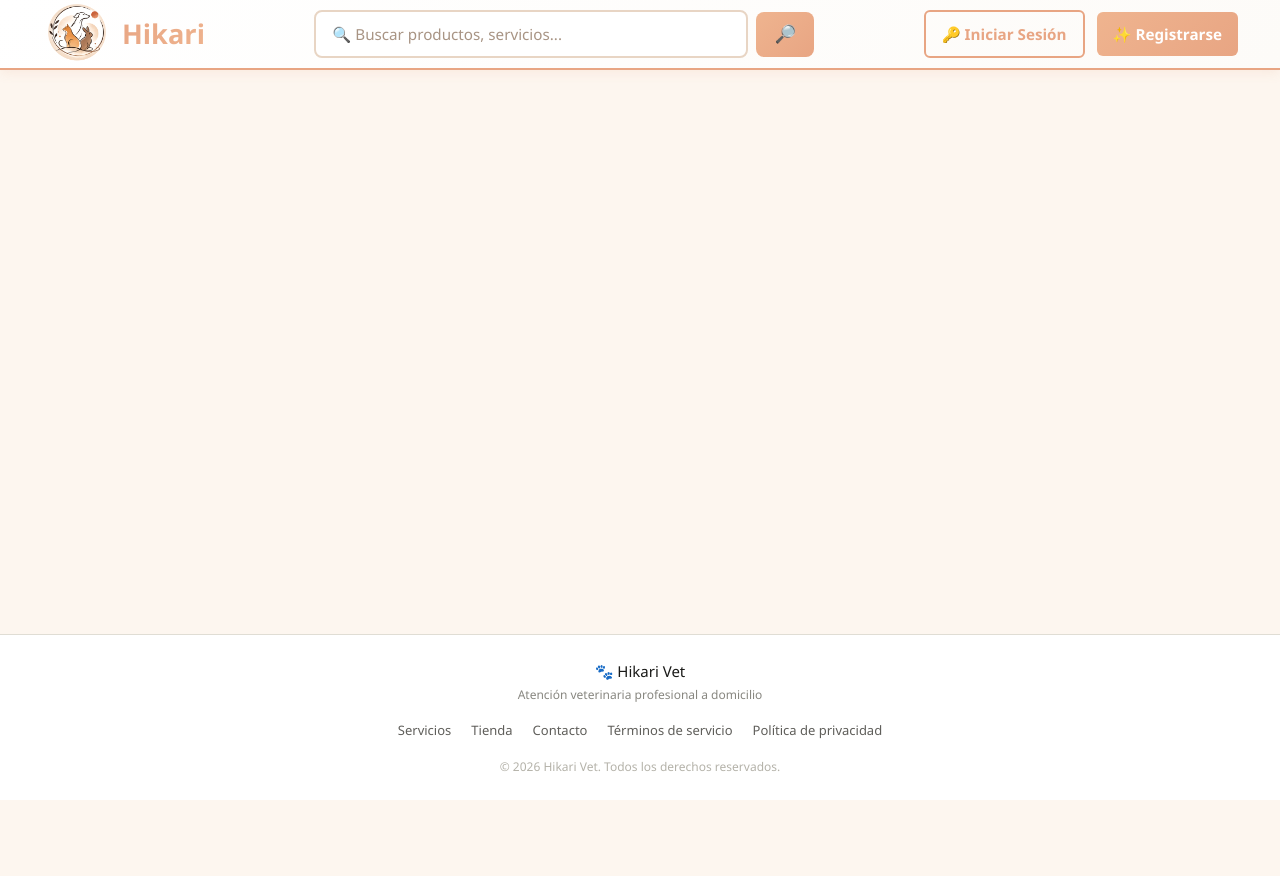
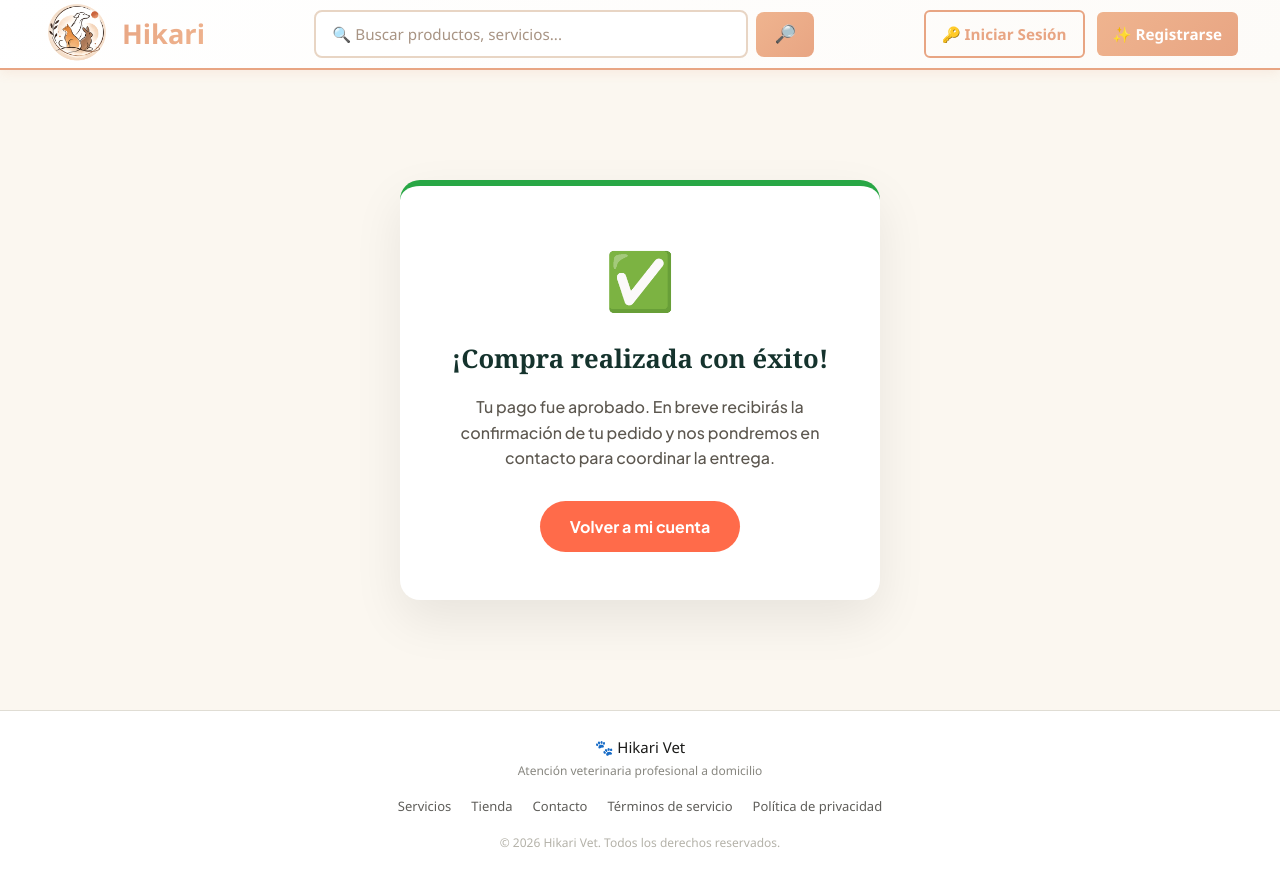
Before and after one commit to Deku194666/hikari-frontend, a React (Create React App) app: page /compra-exitosa in a window 1280 px wide. Before the commit the page ends 800 px from the top, so only its background shows below. Built offline with nearby package versions, Linux system fonts and the light colour scheme; no server answers.

Commit message:
Integracion completa de Mercado Pago: checkout y paginas de resultado

```diff
--- a/src/App.js
+++ b/src/App.js
@@ -36,6 +36,11 @@ import VideoCall from "./pages/VideoCall.jsx";
 import PrivateRoute from "./routes/PrivateRoute.jsx";
 import Telemedicina from "./pages/Telemedicina.jsx";
 import Petshop from "./pages/Petshop.jsx";
+import CompraExitosa from "./pages/CompraExitosa";
+import CompraFallida from "./pages/CompraFallida";
+import CompraPendiente from "./pages/CompraPendiente";
+
+
 
 function AppContent() {
   const location = useLocation();
@@ -75,6 +80,9 @@ function AppContent() {
           <Route path="/privacidad" element={<Privacidad />} />
           <Route path="/telemedicina"  element={   < Telemedicina  />  }   />
           <Route path="/petshop"  element={  <  Petshop /> }   />
+          <Route path="/compra-exitosa" element={<CompraExitosa />} />
+          <Route path="/compra-fallida" element={<CompraFallida />} />
+          <Route path="/compra-pendiente" element={<CompraPendiente />} />
 
           <Route path="/dashboard-vet" element={
             <PrivateVetRoute>
--- /dev/null
+++ b/src/pages/CompraExitosa.jsx
@@ -0,0 +1,25 @@
+
+
+
+import { Link } from "react-router-dom";
+import "./CompraResultado.css";
+
+function CompraExitosa() {
+  return (
+    <div className="cr-page">
+      <div className="cr-card cr-success">
+        <div className="cr-icon">✅</div>
+        <h1>¡Compra realizada con éxito!</h1>
+        <p>
+          Tu pago fue aprobado. En breve recibirás la confirmación de tu pedido
+          y nos pondremos en contacto para coordinar la entrega.
+        </p>
+        <Link to="/dashboard-cliente" className="cr-btn">
+          Volver a mi cuenta
+        </Link>
+      </div>
+    </div>
+  );
+}
+
+export default CompraExitosa;
--- /dev/null
+++ b/src/pages/CompraFallida.jsx
@@ -0,0 +1,26 @@
+
+
+
+
+import { Link } from "react-router-dom";
+import "./CompraResultado.css";
+
+function CompraFallida() {
+  return (
+    <div className="cr-page">
+      <div className="cr-card cr-failure">
+        <div className="cr-icon">❌</div>
+        <h1>No pudimos procesar tu pago</h1>
+        <p>
+          El pago no se completó. Puede haber sido rechazado por tu banco o
+          cancelado durante el proceso. No se realizó ningún cobro.
+        </p>
+        <Link to="/dashboard-cliente" className="cr-btn">
+          Volver a intentar
+        </Link>
+      </div>
+    </div>
+  );
+}
+
+export default CompraFallida;
--- /dev/null
+++ b/src/pages/CompraPendiente.jsx
@@ -0,0 +1,27 @@
+
+
+
+
+import { Link } from "react-router-dom";
+import "./CompraResultado.css";
+
+function CompraPendiente() {
+  return (
+    <div className="cr-page">
+      <div className="cr-card cr-pending">
+        <div className="cr-icon">⏳</div>
+        <h1>Tu pago está pendiente</h1>
+        <p>
+          Estamos esperando la confirmación de tu pago (esto puede pasar con
+          algunos medios de pago, como transferencias o pagos en efectivo).
+          Te avisaremos apenas se confirme.
+        </p>
+        <Link to="/dashboard-cliente" className="cr-btn">
+          Volver a mi cuenta
+        </Link>
+      </div>
+    </div>
+  );
+}
+
+export default CompraPendiente;
--- /dev/null
+++ b/src/pages/CompraResultado.css
@@ -0,0 +1,63 @@
+
+
+
+
+.cr-page {
+  min-height: 80vh;
+  display: flex;
+  align-items: center;
+  justify-content: center;
+  background: #fbf7f0;
+  padding: 2rem;
+  font-family: "Plus Jakarta Sans", system-ui, sans-serif;
+}
+
+.cr-card {
+  background: white;
+  border-radius: 20px;
+  padding: 48px 40px;
+  max-width: 480px;
+  width: 100%;
+  text-align: center;
+  box-shadow: 0 20px 50px rgba(0, 0, 0, 0.08);
+  border-top: 6px solid #ccc;
+}
+
+.cr-success { border-top-color: #28a745; }
+.cr-failure { border-top-color: #dc3545; }
+.cr-pending { border-top-color: #e0a53c; }
+
+.cr-icon {
+  font-size: 3.5rem;
+  margin-bottom: 16px;
+}
+
+.cr-card h1 {
+  font-family: "Fraunces", Georgia, serif;
+  font-size: 1.6rem;
+  color: #15332d;
+  margin-bottom: 14px;
+}
+
+.cr-card p {
+  color: #5c574f;
+  font-size: 1rem;
+  line-height: 1.6;
+  margin-bottom: 30px;
+}
+
+.cr-btn {
+  display: inline-block;
+  padding: 13px 30px;
+  background: #ff6b4a;
+  color: white;
+  border-radius: 999px;
+  font-weight: 700;
+  text-decoration: none;
+  transition: all 0.2s ease;
+}
+
+.cr-btn:hover {
+  background: #e2573a;
+  transform: translateY(-2px);
+}
--- a/src/pages/clientes/sections/ClientShop.jsx
+++ b/src/pages/clientes/sections/ClientShop.jsx
@@ -1,5 +1,5 @@
 import { useState, useEffect, useMemo } from "react";
-import { getProductsRequest, purchaseProductsRequest } from "../../../services/productService";
+import { getProductsRequest, createPaymentPreferenceRequest } from "../../../services/productService";
 import "./ClientShop.css";
 
 const CATEGORIES = [
@@ -125,21 +125,12 @@ function ClientShop() {
     setCheckingOut(true);
     try {
       const items = cart.map((item) => ({ productId: item._id, quantity: item.quantity }));
-      const data = await purchaseProductsRequest(items);
+      const data = await createPaymentPreferenceRequest(items);
 
-      if (data.success) {
-        alert("✅ ¡Compra realizada con éxito!");
-        setCart([]);
-        setShowCart(false);
-        loadProducts(); // refresca stock real
-      } else {
-        const failed = data.results.filter((r) => !r.ok);
-        alert("⚠️ Algunos productos no se pudieron comprar:\n" + failed.map((f) => f.msg).join("\n"));
-        loadProducts();
-      }
+      // Redirige al usuario a la pantalla de pago de Mercado Pago
+      window.location.href = data.sandbox_init_point || data.init_point;
     } catch (err) {
-      alert(err.response?.data?.msg || "No se pudo procesar la compra");
-    } finally {
+      alert(err.response?.data?.msg || "No se pudo iniciar el pago");
       setCheckingOut(false);
     }
   };
@@ -305,7 +296,7 @@ function ClientShop() {
                 <span>${totalCart.toLocaleString("es-CL")}</span>
               </div>
               <button className="cshop-checkout-btn" onClick={handleCheckout} disabled={checkingOut}>
-                {checkingOut ? "Procesando..." : "💳 Confirmar compra"}
+                {checkingOut ? "Redirigiendo a Mercado Pago..." : "💳 Pagar con Mercado Pago"}
               </button>
             </div>
           )}
--- a/src/services/productService.js
+++ b/src/services/productService.js
@@ -24,3 +24,8 @@ export const purchaseProductsRequest = async (items) => {
   const res = await api.post("/products/purchase", { items });
   return res.data;
 };
+
+export const createPaymentPreferenceRequest = async (items) => {
+  const res = await api.post("/products/create-preference", { items });
+  return res.data;
+};
```
